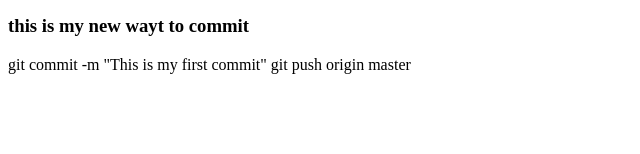
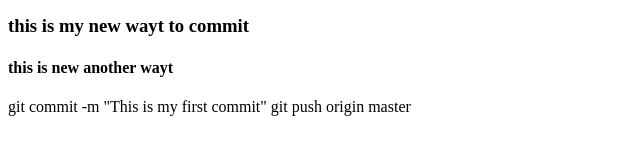
Before and after one commit to sagarp96/check_git, a plain HTML site: page index.html in a window 1280 px wide. Shown: the part 186-340 px from the top of the page, without its empty margins (0-640 px from the left). Drawn offline with Linux system fonts and the light colour scheme.

Commit message:
coming again

```diff
--- a/index.html
+++ b/index.html
@@ -12,6 +12,7 @@
     <h2>Building the project no 1 </h2>
     <img src="./images/12.jpg" alt="image">
     <H3> this is my new wayt to commit</H3>
+    <h4> this is new another wayt  </h4>
 </body>
 </html>
 git commit -m "This is my first commit"
```
